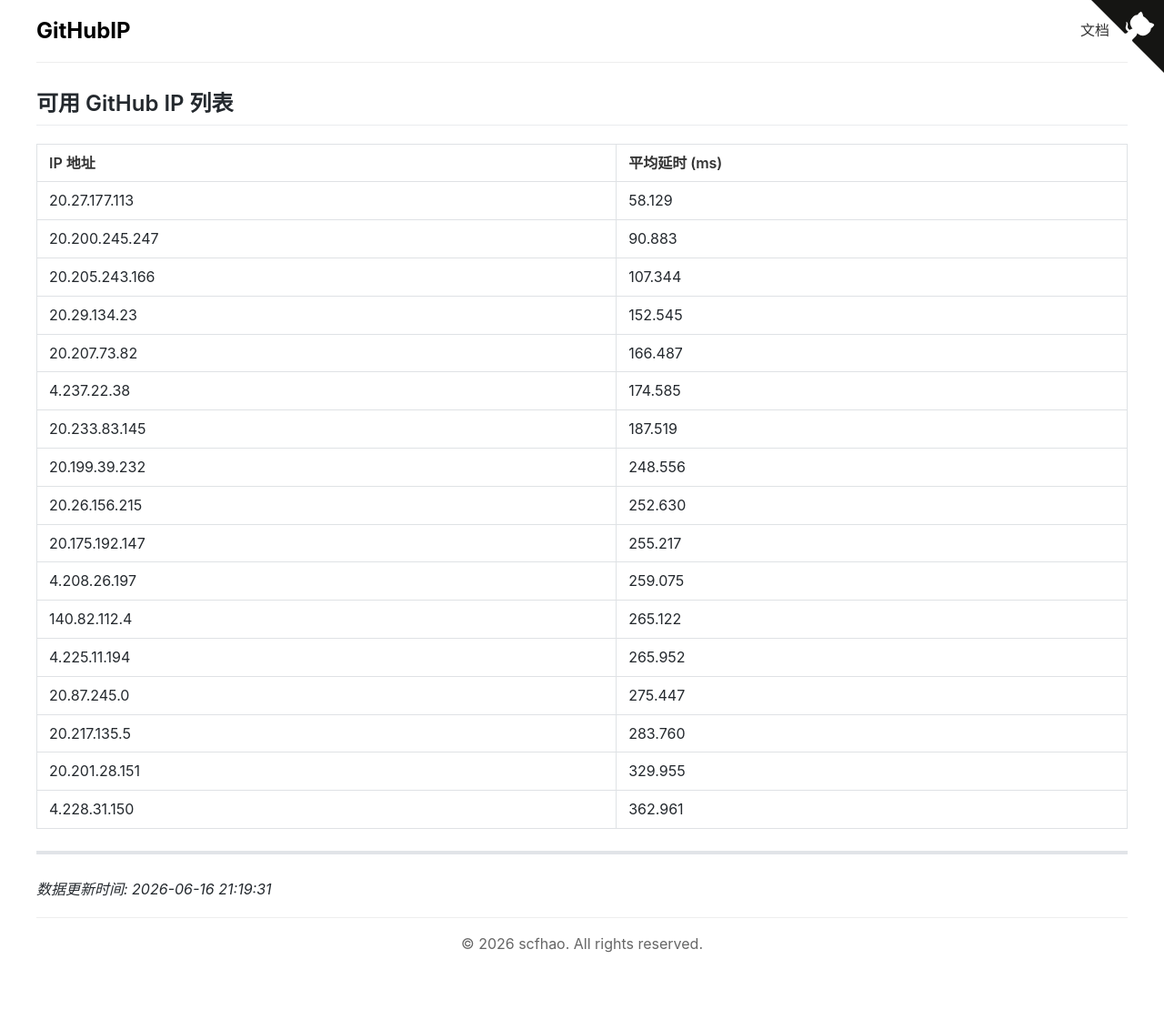
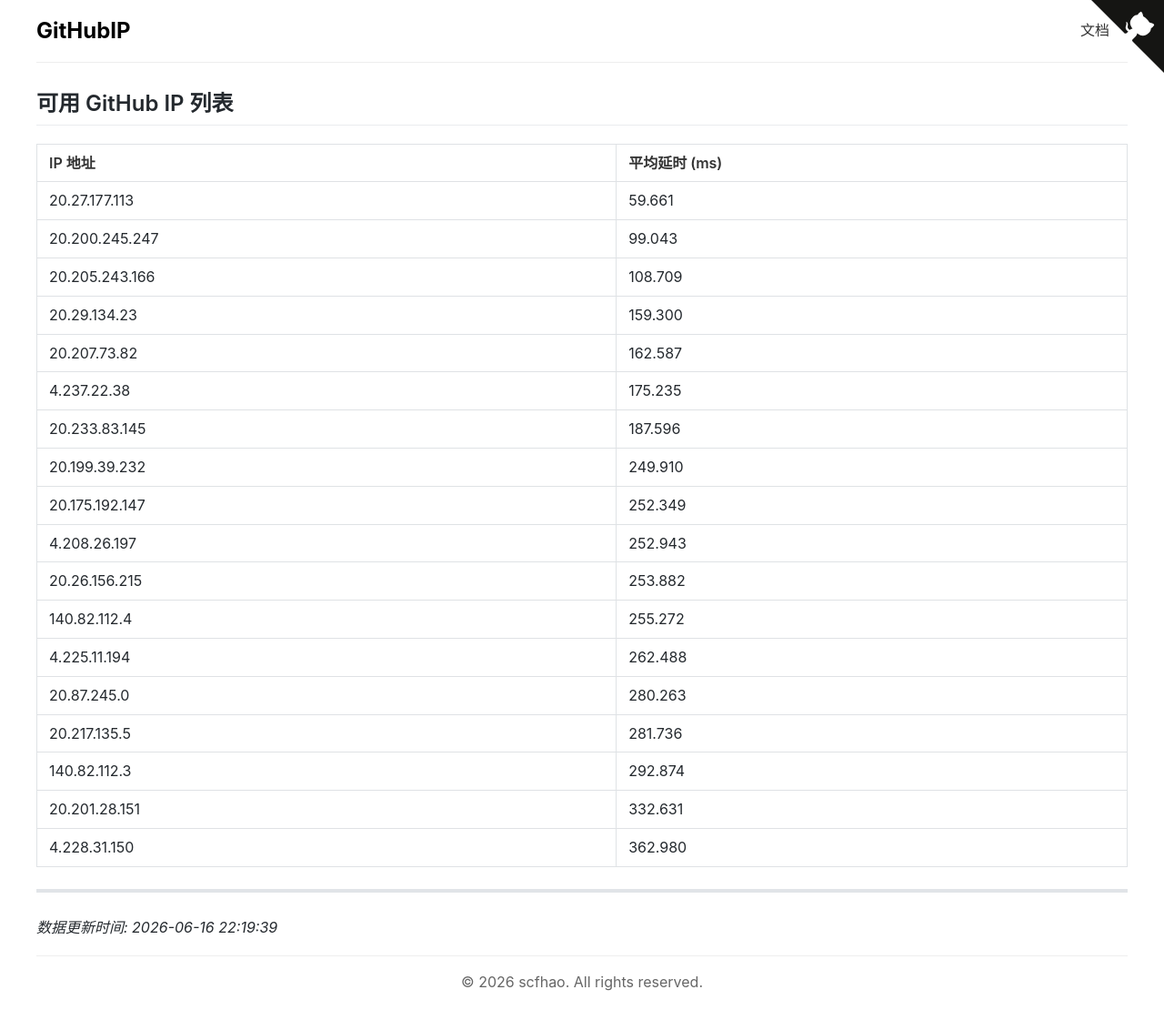
Before and after one commit to scfhao/GitHubIP, a Jekyll site: the page built from index.md, in a window 1280 px wide. Shown: the whole page at 91% size. Built offline with Jekyll 4.4.1, drawn with Linux system fonts in a browser that asks for light colours; before the commit the page ends 1068 px from its top, so only the background shows below that.

Commit message:
自动脚本执行 - 2026-06-16 22:19:39

```diff
--- a/index.md
+++ b/index.md
@@ -1,31 +1,32 @@
 ---
 layout: home
 title: GitHub IP 列表
-date: 2026-06-16 21:19:31
+date: 2026-06-16 22:19:39
 ---
 
 ## 可用 GitHub IP 列表
 
 | IP 地址 | 平均延时 (ms) |
 |---------|--------------|
-| 20.27.177.113 | 58.129 |
-| 20.200.245.247 | 90.883 |
-| 20.205.243.166 | 107.344 |
-| 20.29.134.23 | 152.545 |
-| 20.207.73.82 | 166.487 |
-| 4.237.22.38 | 174.585 |
-| 20.233.83.145 | 187.519 |
-| 20.199.39.232 | 248.556 |
-| 20.26.156.215 | 252.630 |
-| 20.175.192.147 | 255.217 |
-| 4.208.26.197 | 259.075 |
-| 140.82.112.4 | 265.122 |
-| 4.225.11.194 | 265.952 |
-| 20.87.245.0 | 275.447 |
-| 20.217.135.5 | 283.760 |
-| 20.201.28.151 | 329.955 |
-| 4.228.31.150 | 362.961 |
+| 20.27.177.113 | 59.661 |
+| 20.200.245.247 | 99.043 |
+| 20.205.243.166 | 108.709 |
+| 20.29.134.23 | 159.300 |
+| 20.207.73.82 | 162.587 |
+| 4.237.22.38 | 175.235 |
+| 20.233.83.145 | 187.596 |
+| 20.199.39.232 | 249.910 |
+| 20.175.192.147 | 252.349 |
+| 4.208.26.197 | 252.943 |
+| 20.26.156.215 | 253.882 |
+| 140.82.112.4 | 255.272 |
+| 4.225.11.194 | 262.488 |
+| 20.87.245.0 | 280.263 |
+| 20.217.135.5 | 281.736 |
+| 140.82.112.3 | 292.874 |
+| 20.201.28.151 | 332.631 |
+| 4.228.31.150 | 362.980 |
 
 ---
 
-*数据更新时间: 2026-06-16 21:19:31*
+*数据更新时间: 2026-06-16 22:19:39*
```
